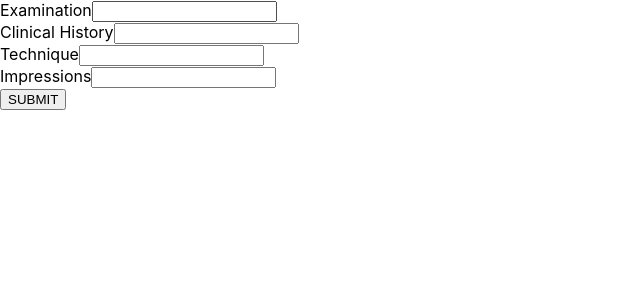
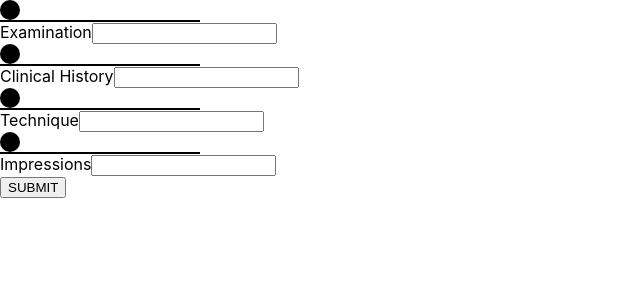
Before and after one commit to Imallek/exercise1-2, a React (Create React App) app: page / in a window 1280 px wide. Shown: the top 300 px of the page, without its empty margins (0-640 px from the left). Built offline with nearby package versions, Linux system fonts and the light colour scheme.

Commit message:
initial highlighting circle and line if input touched

```diff
--- a/src/components/formElement.js
+++ b/src/components/formElement.js
@@ -1,19 +1,25 @@
 import React from "react";
+import styles from "../styles/formElement.module.css";
 
-const FormElement = ({ id, data, changeListener }) => {
+const FormElement = ({ id, data, changeListener, focusListener }) => {
+  let touched = data.pristine ? "" : styles.touched;
   return (
+    <div>
+      <div className={[styles.circle, touched].join(" ")}></div>
+      <div className={[styles.line, touched].join(" ")}></div>
       <div className="field" key={`field-${id}`}>
         <label htmlFor={id}>{data.name}</label>
         <input
-        onChange={(event) => {
-          changeListener(event);
-        }}
+          className={styles.textarea}
+          onFocus={(e) => focusListener(e)}
+          onChange={(e) => changeListener(e)}
           type="text"
           name={id}
           id={id}
           value={data.value}
         />
       </div>
+    </div>
   );
 };
 
--- a/src/containers/form.js
+++ b/src/containers/form.js
@@ -7,10 +7,14 @@ class Form extends React.Component {
     super(props);
     this.state = {
       formFields: {
-        Examination: { name: "Examination", value: "" },
-        ClinicalHistory: { name: "Clinical History", value: "" },
-        Technique: { name: "Technique", value: "" },
-        Impressions: { name: "Impressions", value: "" },
+        Examination: { name: "Examination", value: "", pristine: true },
+        ClinicalHistory: {
+          name: "Clinical History",
+          value: "",
+          pristine: true,
+        },
+        Technique: { name: "Technique", value: "", pristine: true },
+        Impressions: { name: "Impressions", value: "", pristine: true },
       },
     };
   }
@@ -23,6 +27,21 @@ class Form extends React.Component {
     let fieldId = event.target.id;
     let updatedField = { ...this.state.formFields[fieldId] };
     updatedField.value = event.target.value;
+
+    updatedForm[fieldId] = updatedField;
+    this.setState({
+      formFields: updatedForm,
+    });
+  };
+
+  focusListener = (event) => {
+    let updatedForm = {
+      ...this.state.formFields,
+    };
+
+    let fieldId = event.target.id;
+    let updatedField = { ...this.state.formFields[fieldId] };
+    updatedField.pristine = false;
 
     updatedForm[fieldId] = updatedField;
     this.setState({
@@ -53,6 +72,7 @@ class Form extends React.Component {
       return (
         <FormElement
           changeListener={this.changeListener}
+          focusListener={this.focusListener}
           key={item.id}
           id={item.id}
           data={item.config}
--- /dev/null
+++ b/src/styles/formElement.module.css
@@ -0,0 +1,19 @@
+.circle {
+  width: 20px;
+  height: 20px;
+  border-radius: 100px;
+  background-color: black;
+}
+.line {
+  width: 200px;
+  height: 2px;
+  background-color: black;
+}
+
+.touched {
+  background-color: green;
+}
+
+.textarea {
+  resize: none;
+}
```
Lines whose indentation alone changed are shown as unchanged.
